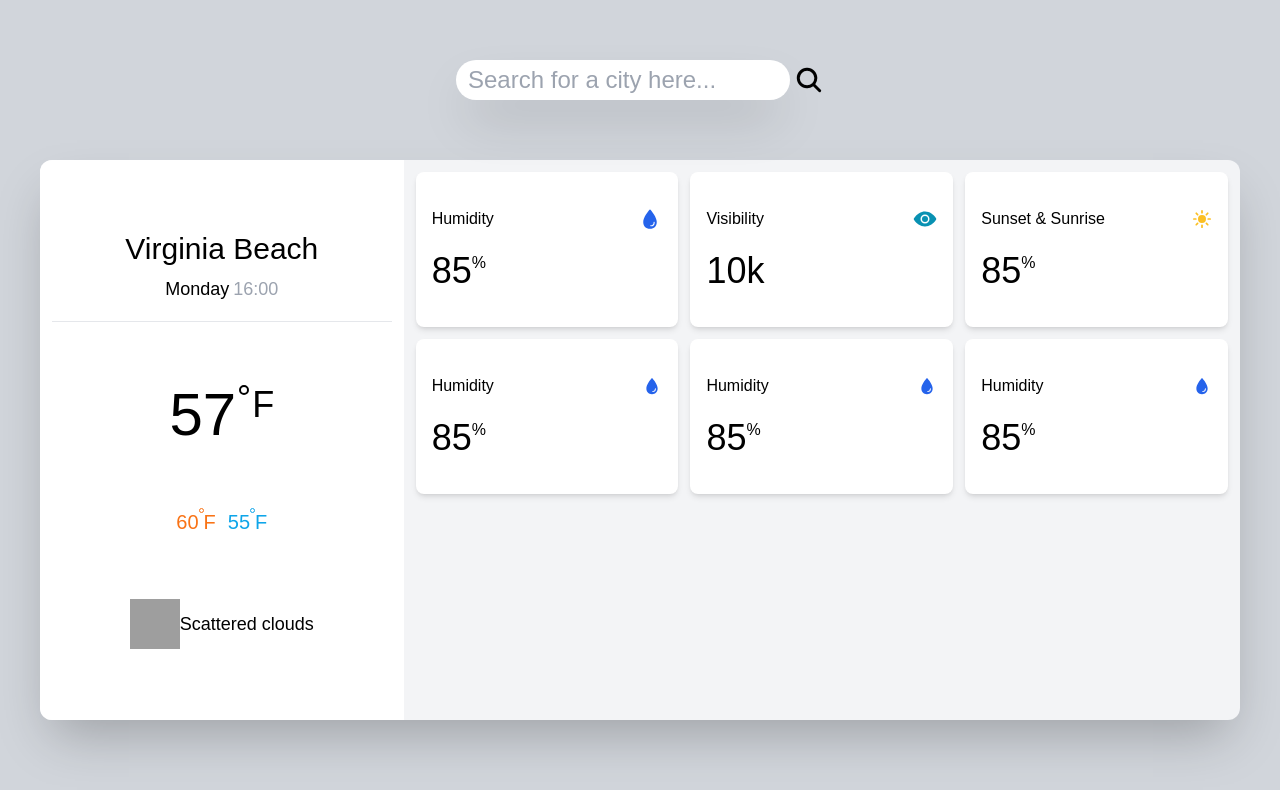
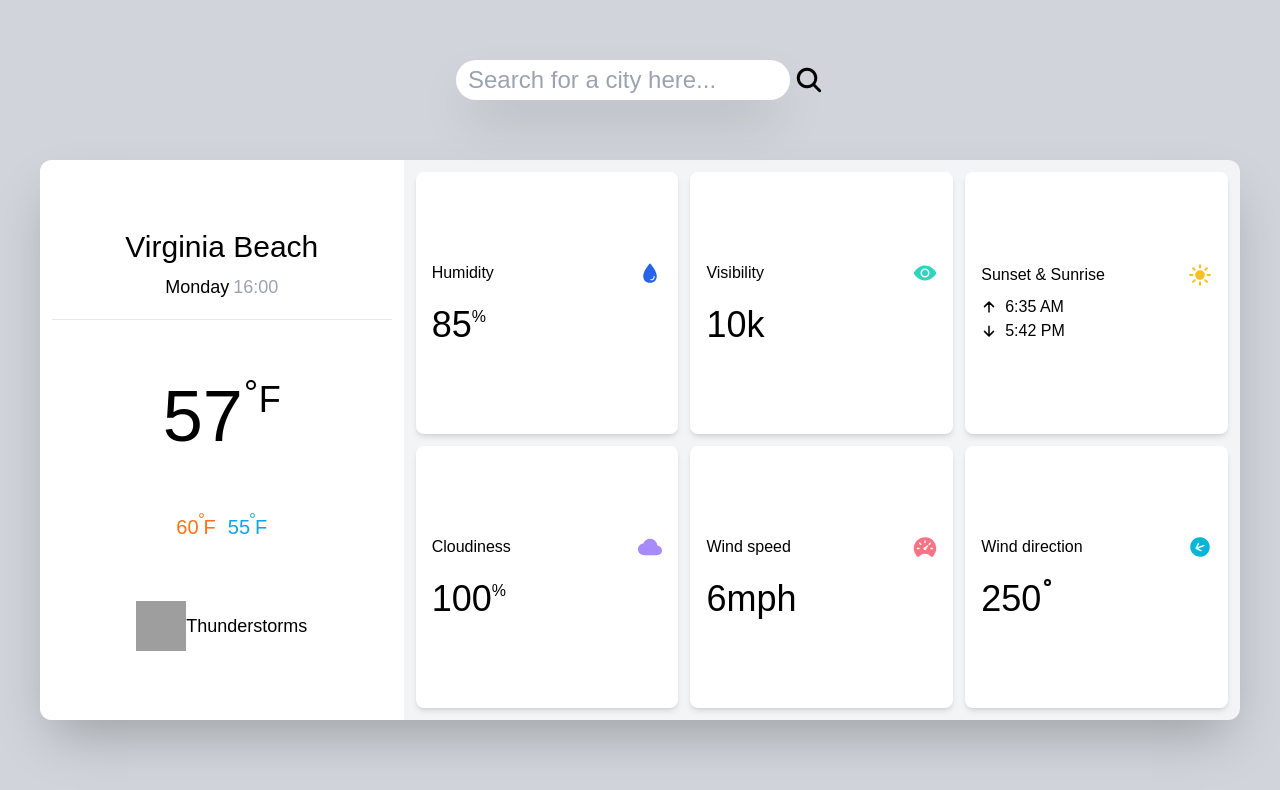
Before and after one commit to supersakana/weather_app, a website built with webpack: page dist/index.html in a window 1280 px wide. Built offline with nearby package versions, Linux system fonts and the light colour scheme; grey boxes are pictures that could not be loaded.

Commit message:
finished styling basic right side dashboard, now time to get the data to properly display after aach query

```diff
--- a/dist/index.html
+++ b/dist/index.html
@@ -27,7 +27,7 @@
         </div>
         <!-- Temp -->
         <div class="flex justify-center">
-          <span class="text-6xl">57</span>
+          <span class="text-6xl md:text-7xl">57</span>
           <div class="w-[10px] h-[10px] border-black border-[2px] rounded-full mx-[3px]"></div>
           <span class="text-4xl">F</span>
         </div>
@@ -49,14 +49,14 @@
         <!-- Icon -->
         <div class="self-center flex justify-center items-center">
           <img class="w-[50px] h-[50px]"src="http://openweathermap.org/img/wn/11n@2x.png">
-          <h3 class="text-lg">Scattered clouds</h3>
+          <h3 class="text-lg">Thunderstorms</h3>
         </div>
 
       </div>
       <!-- RIGHT -->
       <div class="m-3">
         <!-- TOP -->
-        <div class=" h-[60%] grid grid-cols-2 md:grid-cols-3 gap-3">
+        <div class=" h-[100%] grid grid-cols-2 md:grid-cols-3 gap-3">
           <!-- HUMIDITY -->
           <div class="bg-white flex flex-col justify-center gap-y-5 px-4 py-3 rounded-lg shadow-md">
             <div class="flex justify-between items-center">
@@ -73,52 +73,60 @@
           <div class="bg-white flex flex-col justify-center gap-y-5 px-4 py-3 rounded-lg shadow-md">
             <div class="flex justify-between items-center">
               <span class="text-md">Visibility</span>
-              <ion-icon class="text-2xl text-cyan-600" name="eye"></ion-icon>
+              <ion-icon class="text-2xl text-teal-400" name="eye"></ion-icon>
             </div>
             <span class="text-4xl">10k</span>
           </div>
 
+          <!-- SUN RISE/SET -->
+          <div class="bg-white flex flex-col justify-center gap-y-2 px-4 py-3 rounded-lg shadow-md">
+            <div class="flex justify-between items-center">
+              <span class="text-md">Sunset & Sunrise</span>
+              <ion-icon class="text-amber-400 text-2xl" name="sunny"></ion-icon>
+            </div>
+            <div>
+              <div class="flex items-center gap-x-2">
+                <ion-icon class="text-black" name="arrow-up"></ion-icon>
+                <span class="text-md">6:35 AM</span>
+              </div>
+              <div class="flex items-center gap-x-2">
+                <ion-icon class="text-black" name="arrow-down"></ion-icon>
+                <span class="text-md">5:42 PM</span>
+              </div>
+            </div>
+          </div>
+
+          <!-- CLOUDINESS -->
           <div class="bg-white flex flex-col justify-center gap-y-5 px-4 py-3 rounded-lg shadow-md">
             <div class="flex justify-between items-center">
-              <span class="text-md">Sunset & Sunrise</span>
-              <ion-icon class="text-amber-400 text-xl" name="sunny"></ion-icon>
+              <span class="text-md">Cloudiness</span>
+              <ion-icon class="text-violet-400 text-2xl" name="cloud"></ion-icon>
             </div>
             <div class="flex">
-              <span class="text-4xl">85</span>
+              <span class="text-4xl">100</span>
               <span>%</span>
+            </div>
+          </div>
+
+          <!-- WIND -->
+          <div class="bg-white flex flex-col justify-center gap-y-5 px-4 py-3 rounded-lg shadow-md">
+            <div class="flex justify-between items-center">
+              <span class="text-md">Wind speed</span>
+              <ion-icon class="text-rose-400 text-2xl" name="speedometer"></ion-icon>
+            </div>
+            <div class="flex">
+              <span class="text-4xl">6mph</span>
             </div>
           </div>
 
           <div class="bg-white flex flex-col justify-center gap-y-5 px-4 py-3 rounded-lg shadow-md">
             <div class="flex justify-between items-center">
-              <span class="text-md">Humidity</span>
-              <ion-icon class="text-blue-600 text-xl" name="water"></ion-icon>
+              <span class="text-md">Wind direction</span>
+              <ion-icon class="text-cyan-500 text-2xl rotate-[250deg]" name="arrow-up-circle"></ion-icon>
             </div>
             <div class="flex">
-              <span class="text-4xl">85</span>
-              <span>%</span>
-            </div>
-          </div>
-
-          <div class="bg-white flex flex-col justify-center gap-y-5 px-4 py-3 rounded-lg shadow-md">
-            <div class="flex justify-between items-center">
-              <span class="text-md">Humidity</span>
-              <ion-icon class="text-blue-600 text-xl" name="water"></ion-icon>
-            </div>
-            <div class="flex">
-              <span class="text-4xl">85</span>
-              <span>%</span>
-            </div>
-          </div>
-
-          <div class="bg-white flex flex-col justify-center gap-y-5 px-4 py-3 rounded-lg shadow-md">
-            <div class="flex justify-between items-center">
-              <span class="text-md">Humidity</span>
-              <ion-icon class="text-blue-600 text-xl" name="water"></ion-icon>
-            </div>
-            <div class="flex">
-              <span class="text-4xl">85</span>
-              <span>%</span>
+              <span class="text-4xl">250</span>
+              <div class="w-[7px] h-[7px] border-black border-[2px] rounded-full mx-[3px]"></div>
             </div>
           </div>
 
```
